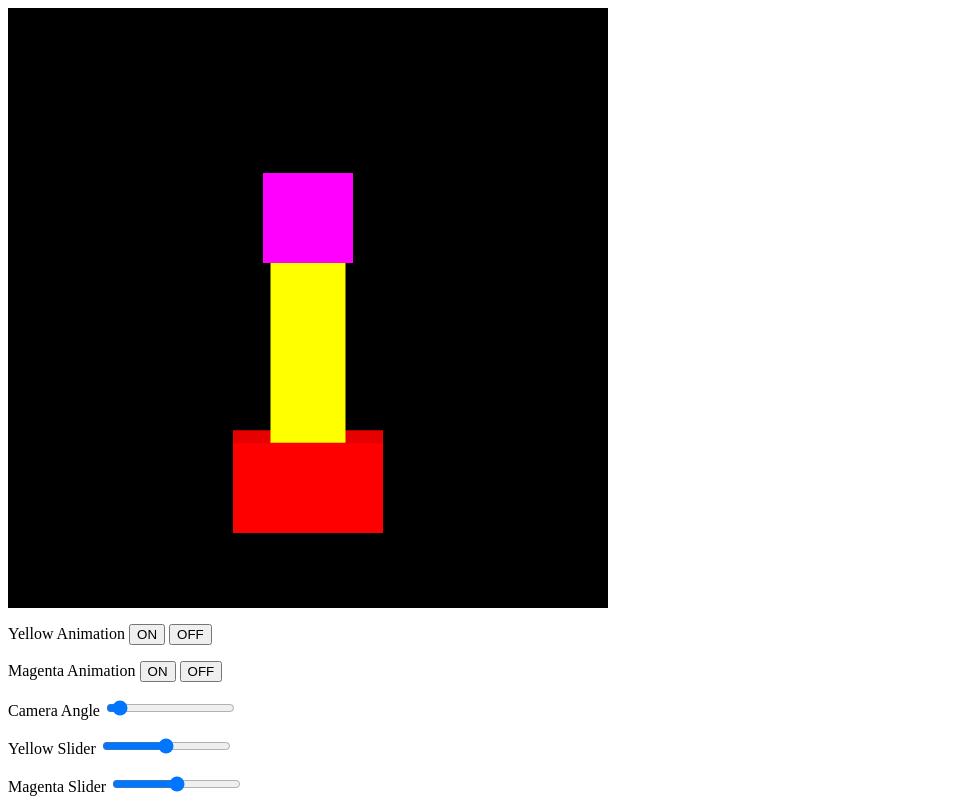
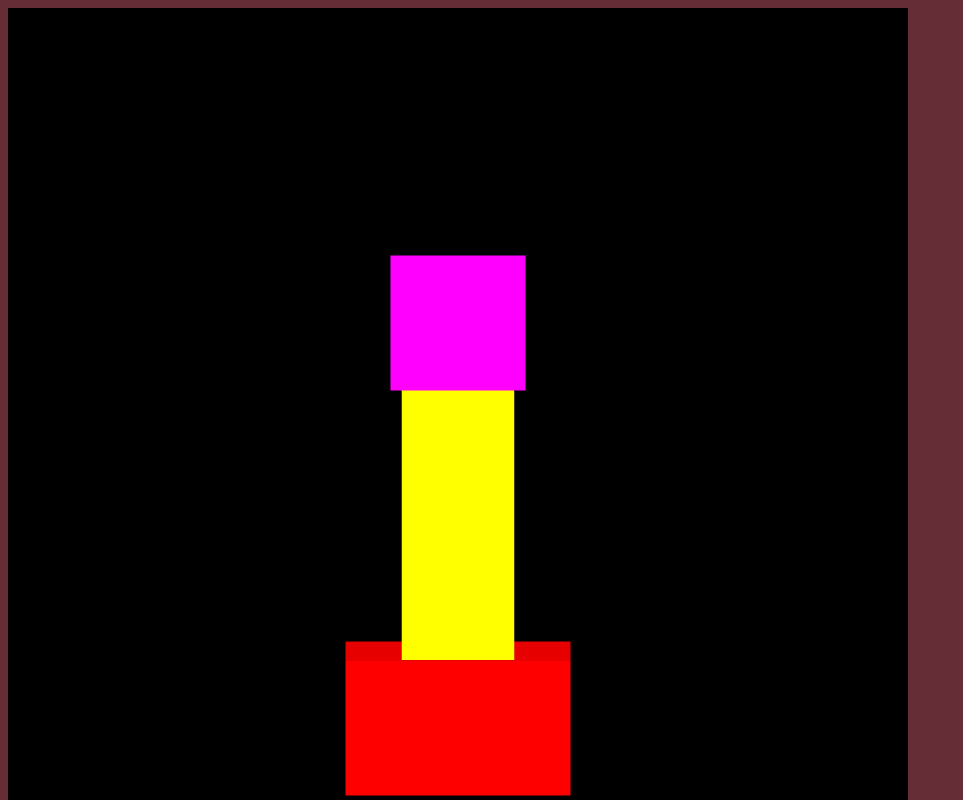
Before and after one commit to nhi1e/cse160, a plain HTML site: page asg2/src/asg2.html in a window 1280 px wide. Shown: the top 800 px of the page, without its empty margins (0-963 px from the left). Drawn offline with Linux system fonts and the light colour scheme; animation ran at ten frames a second.

Commit message:
save changes

```diff
--- a/asg2/src/asg2.html
+++ b/asg2/src/asg2.html
@@ -4,21 +4,20 @@
 		<meta charset="utf-8" />
 		<title>Asg1 - Nhi</title>
 		<style>
-			.container {
-				display: flex;
-				align-items: flex-start;
-				gap: 20px; /* Adds space between the canvas and the image */
+
+			body {
+				background-color: #652e37;
 			}
 
 		</style>
 	</head>
 
 	<body onload="main()">
-		<div class="container">
-			<canvas id="webgl" width="600" height="600">
+
+			<canvas id="webgl" width="900" height="900">
 				Please use a browser that supports "canvas"
 			</canvas>
-		</div>
+
 		<p>
 			Yellow Animation
 			<button type="button" id="YellowAnimationOnButton">ON</button>
--- a/asg2/src/asg2.js
+++ b/asg2/src/asg2.js
@@ -25,8 +25,6 @@ function setupWebGL() {
 	// Retrieve <canvas> element
 	canvas = document.getElementById("webgl");
 
-	// Get the rendering context for WebGL
-	// gl = getWebGLContext(canvas);
 	gl =
 		canvas.getContext("webgl", { preserveDrawingBuffer: true }) ||
 		canvas.getContext("experimental-webgl", { preserveDrawingBuffer: true });
@@ -141,7 +139,8 @@ function main() {
 	gl.blendFunc(gl.SRC_ALPHA, gl.ONE_MINUS_SRC_ALPHA);
 
 	// Specify the color for clearing <canvas>
-	gl.clearColor(0.0, 0.0, 0.0, 1.0);
+	// gl.clearColor(0.396, 0.18, 0.216, 1.0);
+	gl.clearColor(0, 0, 0, 1.0);
 
 	// // Clear <canvas>
 	renderAllShapes();
@@ -244,17 +243,4 @@ function renderAllShapes() {
 	box.matrix.scale(0.3, 0.3, 0.3);
 	box.matrix.translate(-0.5, 0, -0.001);
 	box.render();
-
-	//check time
-	// var duration = performance.now() - start;
-	// sendTextToHTML("  ms: " + Math.floor(duration) + "  fps: " + Math.floor(10000 / duration));
 }
-
-// function sendTextToHTML(text) {
-// 	var htmlElem = document.getElementById(htmlID);
-// 	if (!htmlElem) {
-// 		console.log("Failed to get the HTML element with id of", htmlID);
-// 		return;
-// 	}
-// 	htmlElem.innerHTML = text;
-// }
```
Also changed, not shown: 1 other file.
